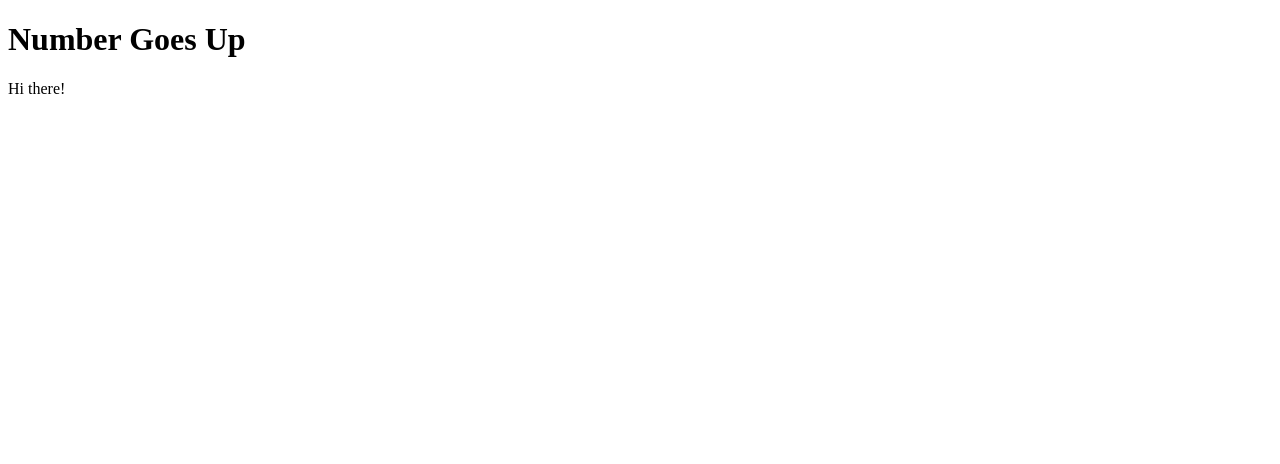
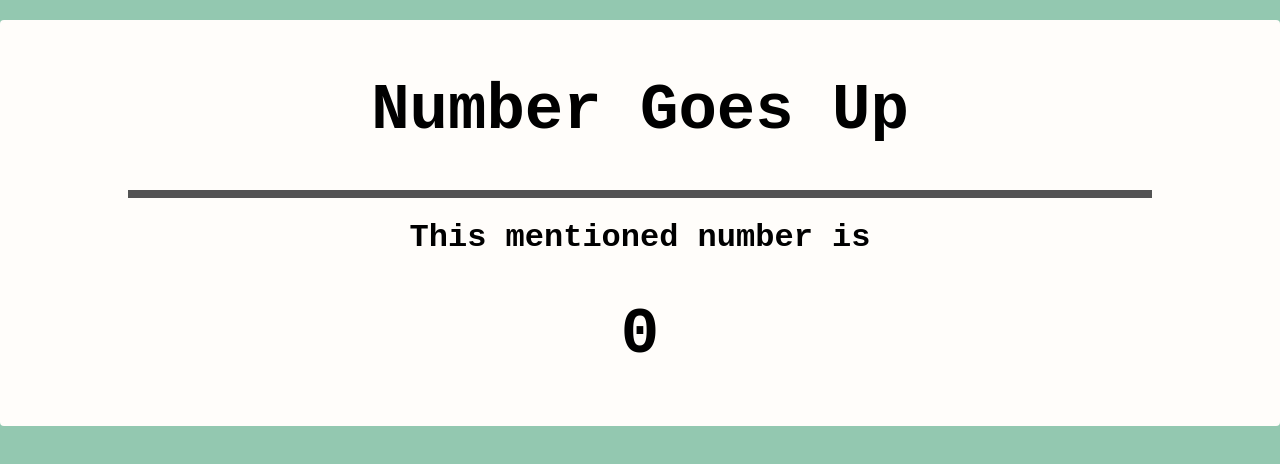
Before and after one commit to JEIVC/Number-Goes-Up, a plain HTML site: page index.html in a window 1280 px wide. Drawn offline with Linux system fonts and the light colour scheme; a web font is replaced by a local one.

Commit message:
First starts

```diff
--- /dev/null
+++ b/game.js
@@ -0,0 +1,26 @@
+const PERFECTFPS = 100 / 6;
+let rootElement = document.documentElement;
+let rootBGAnim = 150;
+
+let dt = 0;
+let lastTimestamp = 0;
+
+let mainPoints = 0;
+
+function updateCounters() {
+    document.getElementById("mainCounter").innerHTML = "This mentioned number is <h1>" + format(mainPoints) + "</h1>";
+}
+
+function update(timestamp) {
+    requestAnimationFrame(update);
+    dt = (timestamp - lastTimestamp) / PERFECTFPS;
+    lastTimestamp = timestamp;
+
+    // mainPoints += dt / 60;
+    updateCounters();
+
+    rootElement.style.backgroundColor = "hsl(" + rootBGAnim + ", 32%, 68%)";
+    rootBGAnim += dt / 120;
+}
+
+requestAnimationFrame(update);
--- a/index.html
+++ b/index.html
@@ -1,8 +1,22 @@
 <!DOCTYPE html>
-<head>
-  <title>Number Goes Up</title>
-</head>
-<body>
-  <h1>Number Goes Up</h1>
-  <p>Hi there!</p>
-</body>
+<html>
+  <head>
+    <title>Number Goes Up</title>
+    <link rel="icon" href="favicon.png">
+    <link rel="shortcut-icon" href="favicon.png">
+    <link rel="apple-touch-icon" href="apple-touch.png">
+
+    <link rel="preconnect" href="https://fonts.googleapis.com">
+    <link rel="preconnect" href="https://fonts.gstatic.com" crossorigin>
+    <link href="https://fonts.googleapis.com/css2?family=Reddit+Mono:wght@300&display=swap" rel="stylesheet">
+
+    <link rel="stylesheet" href="main.css">
+    <script src="utils.js"></script>
+    <script src="game.js"></script>
+  </head>
+  <body>
+    <h1 class="bigTitle">Number Goes Up</h1>
+    <hr>
+    <h1 id="mainCounter">a</h1>
+  </body>
+</html>
--- /dev/null
+++ b/main.css
@@ -0,0 +1,28 @@
+:root {
+    background-color: hsl(150, 32%, 68%);
+
+    font-family: "Reddit Mono", monospace;
+}
+
+body {
+    background-color: rgb(255, 253, 250);
+    border-radius: 4px;
+    margin: 20px auto;
+    padding: 12px 10%;
+    height: 90%;
+    max-width: 1200px;
+
+    text-align: center;
+}
+
+.bigTitle {
+    font-size: 64px;
+}
+
+hr {
+    border-style: solid;
+    border-width: 4px;
+    color: rgb(83, 83, 83);
+
+    max-width: 120%;
+}
--- /dev/null
+++ b/utils.js
@@ -0,0 +1,3 @@
+function format(value) {
+    return Math.round(value * 100) / 100;
+}
```
Also changed, not shown: apple-touch.png (added), favicon.png (added).
